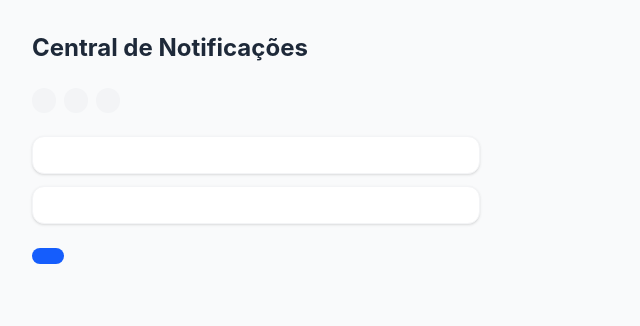
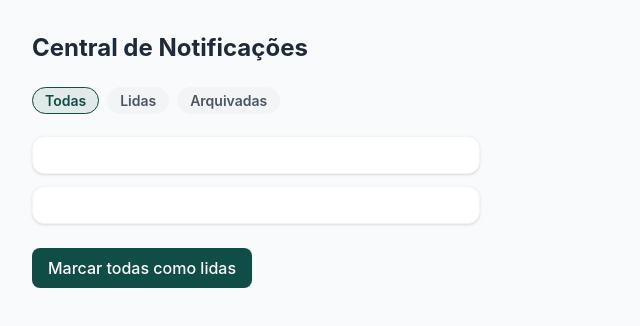
Before and after one commit to Elo-Carvalho-senai/notificacoes-frontend-grupo3, a React (Vite) app: page / in a window 1280 px wide. Shown: the top 326 px of the page, without its empty margins (0-640 px from the left). Built offline with nearby package versions, Linux system fonts and the light colour scheme.

Commit message:
feat: configura Tailwind v4 e adiciona cores do design system

```diff
--- a/src/components/Button.jsx
+++ b/src/components/Button.jsx
@@ -1,10 +1,10 @@
-function Button({ texto, onClick }) {
+function Button({ text, onClick }) {
     return (
         <button
             onClick={onClick}
-            className="bg-blue-600 hover:bg-blue-700 text-white font-medium py-2 px-4 rounded-lg transition-colors"
+            className="bg-brand hover:opacity-90 text-white font-medium py-2 px-4 rounded-lg transition-colors cursor-pointer"
         >
-            {texto}
+            {text}
         </button>
     );
 }
--- a/src/components/FilterChip.jsx
+++ b/src/components/FilterChip.jsx
@@ -1,12 +1,12 @@
-function Filterchip({ texto, ativo = false }) { // Usando valor padrão se não for passado
+function FilterChip({ text, isActive = false }) {
     return (
-        <span className={`px-3 py-1 rounded-full text-sm font-semibold transition-colors cursor-pointer ${ativo
-            ? 'bg-blue-100 text-blue-800 border border-blue-300'
-            : 'bg-gray-100 text-gray-600 hover:bg-gray-200'
+        <span className={`px-3 py-1 rounded-full text-sm font-semibold transition-colors cursor-pointer border ${isActive
+                ? 'bg-brand/10 text-brand border-brand'
+                : 'bg-gray-100 text-gray-600 hover:bg-gray-200 border-transparent'
             }`}>
-            {texto}
+            {text}
         </span>
     );
 }
 
-export default Filterchip;
+export default FilterChip;
--- a/src/index.css
+++ b/src/index.css
@@ -1,6 +1,8 @@
 @import "tailwindcss";
 
 @theme {
-    --color-marca: #0f4d46; /* troquem pelas cores de vocês */
-    --color-destaque: #ff4a26;
+    --color-brand: #0f4d46;
+    /* Cor primária do grupo (ex: antigo bg-blue-600) */
+    --color-highlight: #ff4a26;
+    /* Cor de destaque/alerta do grupo */
 }
--- a/vite.config.js
+++ b/vite.config.js
@@ -1,10 +1,8 @@
-import { defineConfig } from 'vite'
-import react from '@vitejs/plugin-react'
-import tailwindcss from '@tailwindcss/vite' // 1. Importar aqui
+import { defineConfig } from "vite";
+import react from "@vitejs/plugin-react";
+import tailwindcss from "@tailwindcss/vite";
 
+// https://vitejs.dev
 export default defineConfig({
-  plugins: [
-    react(),
-    tailwindcss() // 2. Adicionar aqui
-  ],
-})
+  plugins: [react(), tailwindcss()],
+});
```
